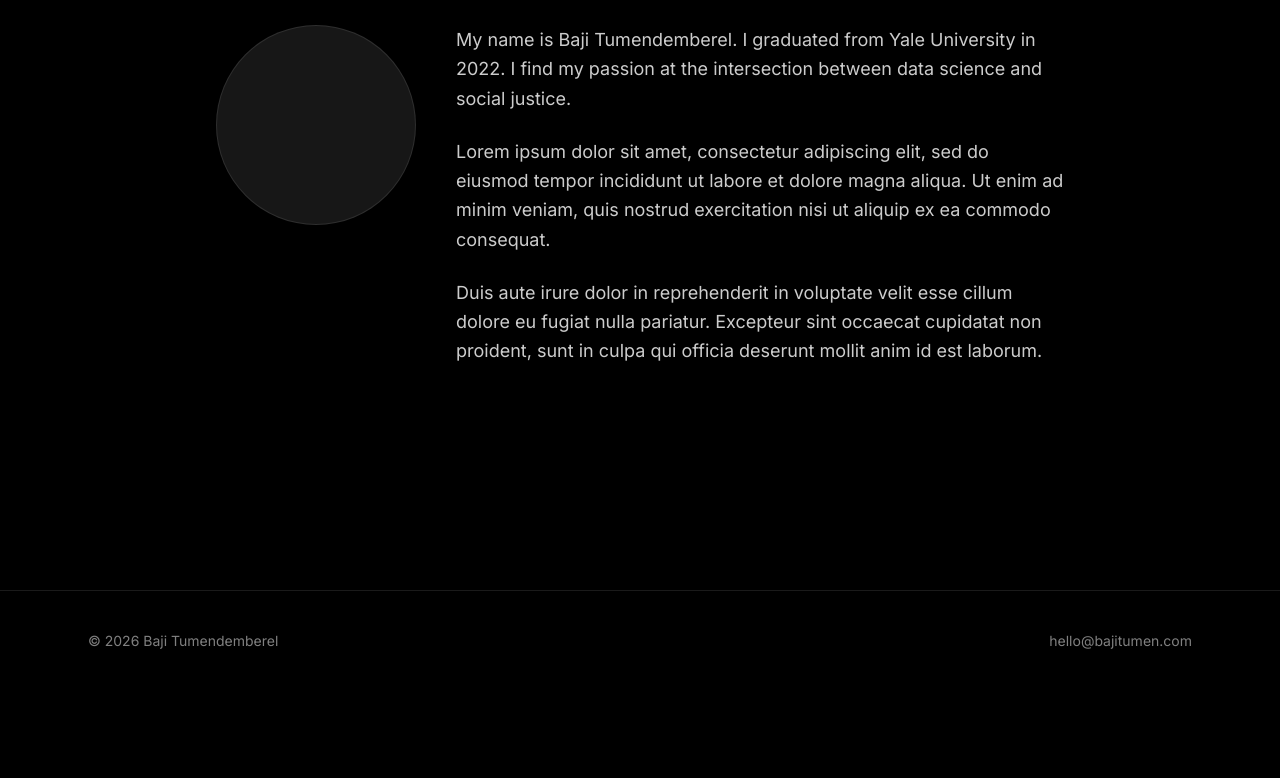
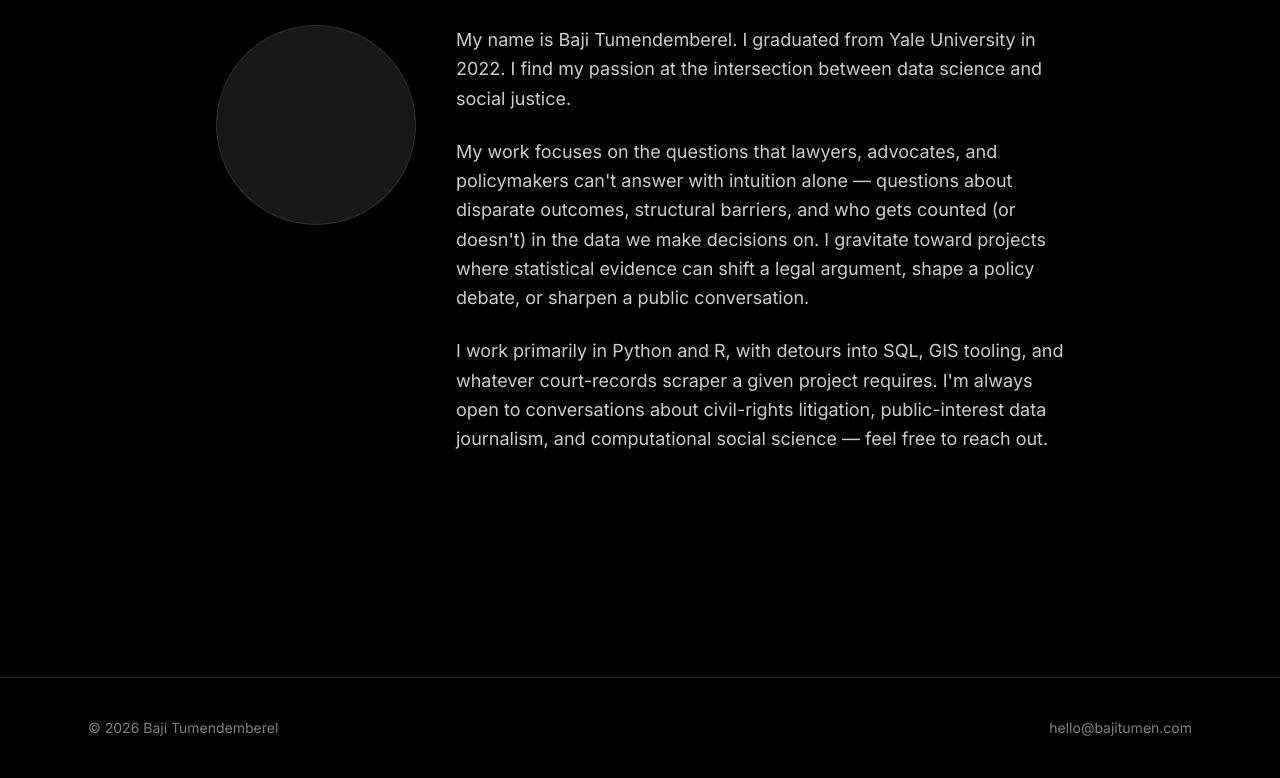
Before and after one commit to bajitumen/baji.github.io, an Astro site: page /about in a window 1280 px wide. Shown: the part 300-1078 px from the top of the page. Before the commit the page ends 991 px from the top, so only its background shows below. Built offline with nearby package versions, Linux system fonts and the light colour scheme; Astro itself is replaced by a stand-in of ours.

Commit message:
Replace placeholder copy and remove Twitter
Fills in real text for the homepage hero, about-page bio, and all six
project blurbs in src/data/projects.ts. Removes the Twitter icon and
link from the header — the orphan icon PNGs in public/images/ remain
in the repo but are no longer referenced.

Co-Authored-By: Claude Opus 4.7 (1M context) <noreply@anthropic.com>

```diff
--- a/src/components/Header.astro
+++ b/src/components/Header.astro
@@ -11,7 +11,6 @@ const links = [
 const socials = [
   { href: 'https://www.linkedin.com/in/baji-tumendemberel-93a0b4121/', label: 'LinkedIn', icon: '/images/3536569-93e7b4b9.png' },
   { href: 'https://github.com/bajitumen', label: 'GitHub', icon: '/images/733609-7a4bbdb2.png' },
-  { href: 'https://twitter.com/baji_tumen', label: 'Twitter', icon: '/images/733635-e72ff36a.png' },
 ];
 ---
 
--- a/src/data/projects.ts
+++ b/src/data/projects.ts
@@ -11,34 +11,34 @@ export const projects: Project[] = [
     title: 'Data Transparency During COVID',
     image: '/images/comparison1.png',
     blurb:
-      'Lorem ipsum dolor sit amet, consectetur adipiscing elit, sed do eiusmod tempor incididunt ut labore et dolore magna aliqua. Ut enim ad minim veniam, quis nostrud exercitation nisi ut aliquip ex ea commodo consequat.',
+      'An audit of how state and county health agencies released COVID-19 case, hospitalization, and outcome data — and the gaps that emerged when reporting was disaggregated by race, income, and geography. The analysis surfaces where transparency broke down and which communities lost visibility in the data we relied on for policy decisions.',
   },
   {
     title: 'Whitus v. Georgia',
     blurb:
-      'Statistical analysis of jury racial composition. Lorem ipsum dolor sit amet, consectetur adipiscing elit, sed do eiusmod tempor incididunt ut labore et dolore magna aliqua.',
+      'Whitus v. Georgia (1967) is the Supreme Court case that struck down jury-selection methods that systematically excluded Black jurors. This project applies the same statistical lens — comparing the demographic composition of jury pools to the eligible population — to a more recent set of cases, asking whether the patterns the Whitus court found troubling have actually disappeared.',
   },
   {
     title: 'Representation for the Working Class',
     image: '/images/rep12.png',
     blurb:
-      'Lorem ipsum dolor sit amet, consectetur adipiscing elit, sed do eiusmod tempor incididunt ut labore et dolore magna aliqua.',
+      'A look at how often working-class Americans are represented in the legislatures that pass laws affecting them. The project builds a dataset of legislator backgrounds across state houses and tests the relationship between descriptive representation and the policy outcomes that matter most to lower-income voters.',
   },
   {
     title: 'Medical Debt Litigation in Wisconsin',
     blurb:
-      'Lorem ipsum dolor sit amet, consectetur adipiscing elit, sed do eiusmod tempor incididunt ut labore et dolore magna aliqua.',
+      'Hospitals in Wisconsin file thousands of debt-collection lawsuits against patients each year. This project compiles court records to map who gets sued, which hospitals are most aggressive, and how outcomes vary by neighborhood — work intended to support consumer-rights advocates pushing for reform of medical billing and collections practices.',
   },
   {
     title: 'Solar Access for Lower-Income Residents',
     image: '/images/solar1.png',
     blurb:
-      'Lorem ipsum dolor sit amet, consectetur adipiscing elit, sed do eiusmod tempor incididunt ut labore et dolore magna aliqua.',
+      'Residential solar adoption is concentrated in higher-income neighborhoods even after federal incentives are factored in. This project quantifies the gap, identifies the financing and ownership barriers most responsible, and evaluates which existing equity programs are actually moving installations into underserved areas.',
   },
   {
     title: 'Flatnotes',
     video: 'https://www.youtube.com/embed/FchzzXBmzvs',
     blurb:
-      'Lorem ipsum dolor sit amet, consectetur adipiscing elit, sed do eiusmod tempor incididunt ut labore et dolore magna aliqua.',
+      'A personal creative project outside the data work — documented in the video.',
   },
 ];
--- a/src/pages/about.astro
+++ b/src/pages/about.astro
@@ -20,14 +20,17 @@ import Base from '../layouts/Base.astro';
           passion at the intersection between data science and social justice.
         </p>
         <p>
-          Lorem ipsum dolor sit amet, consectetur adipiscing elit, sed do eiusmod tempor
-          incididunt ut labore et dolore magna aliqua. Ut enim ad minim veniam, quis nostrud
-          exercitation nisi ut aliquip ex ea commodo consequat.
+          My work focuses on the questions that lawyers, advocates, and policymakers can't
+          answer with intuition alone — questions about disparate outcomes, structural
+          barriers, and who gets counted (or doesn't) in the data we make decisions on. I
+          gravitate toward projects where statistical evidence can shift a legal argument,
+          shape a policy debate, or sharpen a public conversation.
         </p>
         <p>
-          Duis aute irure dolor in reprehenderit in voluptate velit esse cillum dolore eu
-          fugiat nulla pariatur. Excepteur sint occaecat cupidatat non proident, sunt in culpa
-          qui officia deserunt mollit anim id est laborum.
+          I work primarily in Python and R, with detours into SQL, GIS tooling, and whatever
+          court-records scraper a given project requires. I'm always open to conversations
+          about civil-rights litigation, public-interest data journalism, and computational
+          social science — feel free to reach out.
         </p>
       </div>
     </div>
--- a/src/pages/index.astro
+++ b/src/pages/index.astro
@@ -11,9 +11,10 @@ import Base from '../layouts/Base.astro';
       social justice.
     </h1>
     <p class="text-lg md:text-xl text-white/70 max-w-2xl leading-relaxed mb-10">
-      Yale '22 graduate working at the intersection between data science and social justice.
-      Lorem ipsum dolor sit amet, consectetur adipiscing elit, sed do eiusmod tempor incididunt
-      ut labore et dolore magna aliqua.
+      Yale '22 graduate using statistical methods and computational tools to surface patterns
+      of inequity, support legal advocacy, and inform policy that affects underserved
+      communities. Selected work spans civil-rights litigation, public-health transparency,
+      and the politics of who gets counted.
     </p>
     <div class="flex flex-wrap gap-4">
       <a href="/projects" class="inline-block px-6 py-3 bg-accent text-black font-medium hover:bg-white transition-colors">
```
Also changed, not shown: 1 other file.
